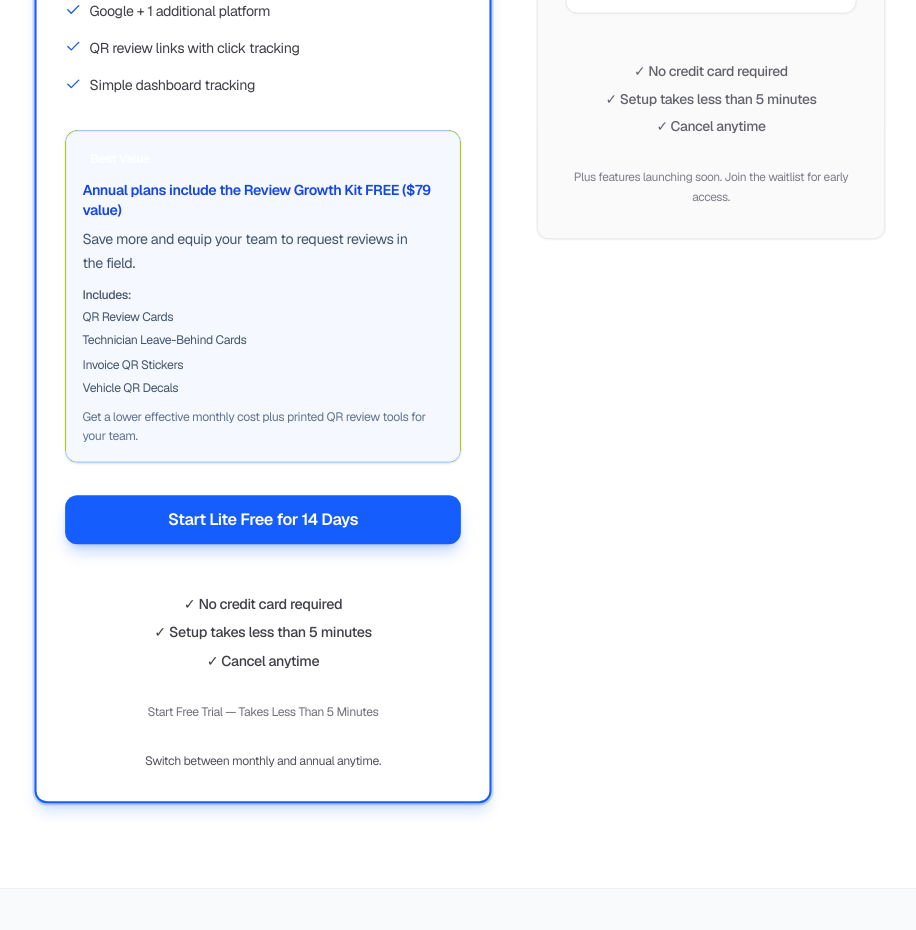
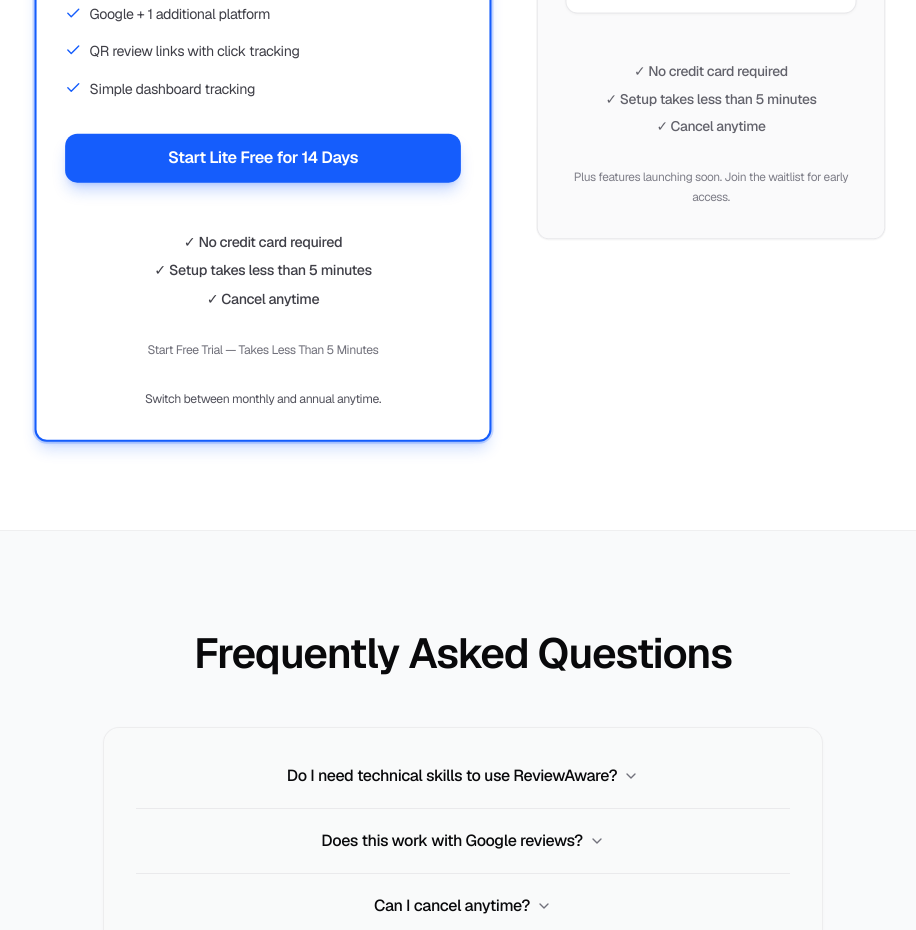
Before and after one commit to AMP-LLC/reviewaware-website, a Next.js app: page /en in a window 1280 px wide. Shown: the part 7240-8170 px from the top of the page, without its empty margins (177-1093 px from the left). Built offline with nearby package versions, Linux system fonts and the light colour scheme; no server answers.

Commit message:
Remove annual Growth Kit block from Lite pricing tile.
This drops the full annual value/info panel from the Lite card on both homepage and industry landing pages while preserving the rest of pricing content.

Made-with: Cursor

```diff
--- a/src/components/landing/pricing-section.tsx
+++ b/src/components/landing/pricing-section.tsx
@@ -23,7 +23,6 @@ export async function PricingSection({
   locale,
   liteAnnualLeadIn,
   liteCtaChecklist,
-  annualGrowthKitHighlight,
   sectionClassName,
 }: {
   locale: string;
@@ -31,8 +30,6 @@ export async function PricingSection({
   liteAnnualLeadIn?: string;
   /** Shown under the Lite trial CTA (e.g. reassurance bullets) */
   liteCtaChecklist?: readonly string[];
-  /** Replaces the default annual kit footnote in the Lite annual highlight box */
-  annualGrowthKitHighlight?: string;
   sectionClassName?: string;
 }) {
   const t = await getTranslations("pricing");
@@ -141,30 +138,6 @@ export async function PricingSection({
                   </p>
                 ) : null}
 
-                <div
-                  className={`rounded-xl border border-blue-500/40 bg-blue-50/60 px-4 py-3 shadow-sm transition-shadow hover:shadow-md sm:px-4 sm:py-3.5 ${liteAnnualLeadIn ? "mt-4" : "mt-5"}`}
-                >
-                  <p className="inline-flex items-center rounded bg-primary px-2 py-1 text-xs font-semibold text-white">
-                    Best Value
-                  </p>
-                  <p className="mt-2.5 text-sm font-semibold leading-snug text-blue-700">
-                    {t("liteAnnualHeadline")}
-                  </p>
-                  <p className="mt-2 text-pretty text-sm leading-relaxed text-slate-600">
-                    {t("liteAnnualSupport")}
-                  </p>
-                  <p className="mt-3 text-xs font-medium text-slate-600">Includes:</p>
-                  <ul className="mt-1 space-y-1 text-xs leading-relaxed text-slate-600">
-                    <li>QR Review Cards</li>
-                    <li>Technician Leave-Behind Cards</li>
-                    <li>Invoice QR Stickers</li>
-                    <li>Vehicle QR Decals</li>
-                  </ul>
-                  <p className="mt-2 text-pretty text-xs leading-relaxed text-slate-500">
-                    {annualGrowthKitHighlight ?? t("liteAnnualSecondary")}
-                  </p>
-                </div>
-
                 <Button
                   asChild
                   size="lg"
```
